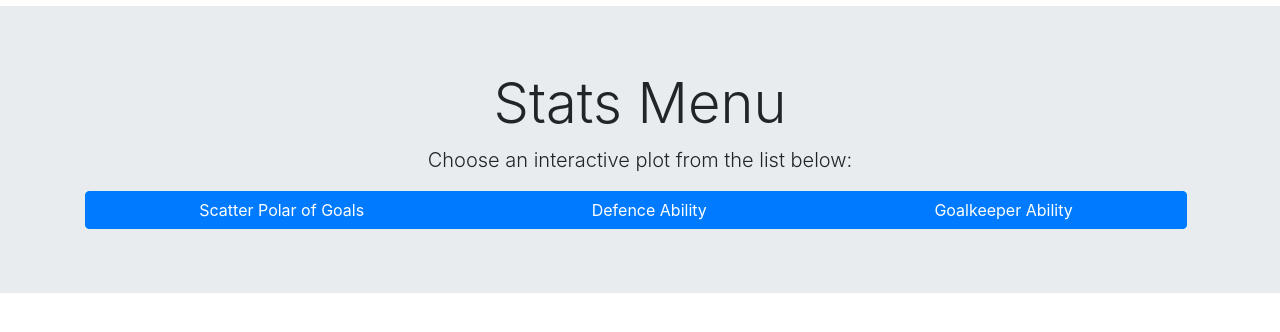
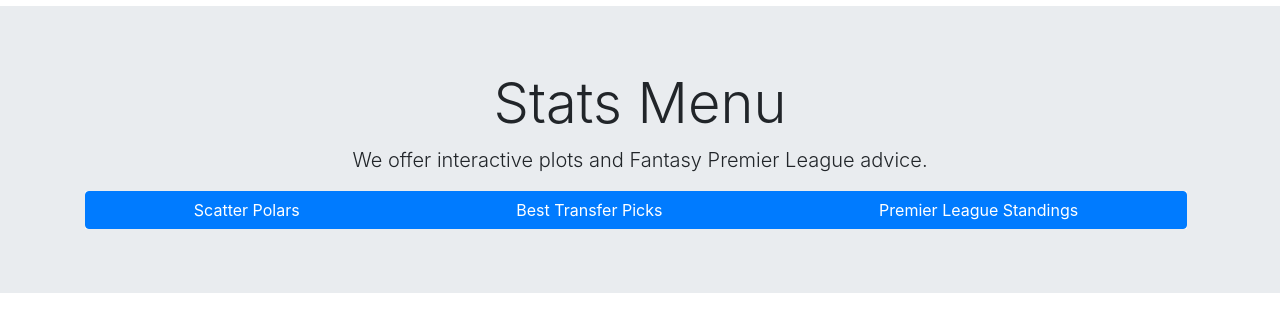
Before and after one commit to dilbourne/Soccer-Website-Django, a Django app: template src/stats/templates/stats/stats_home.html in a window 1280 px wide. Shown: the part 50-382 px from the top of the page. Run offline with Django 3.2, Linux system fonts and the light colour scheme; the template is opened without the code that fills it, so the values that code supplies are empty; some libraries are stand-ins or nearby versions.

Commit message:
content change

```diff
--- a/src/stats/templates/stats/stats_home.html
+++ b/src/stats/templates/stats/stats_home.html
@@ -10,17 +10,17 @@
 <div class="jumbotron jumbotron-fluid text-center">
     <div class="container">
       <h1 class="display-4">Stats Menu</h1>
-      <p class="lead">Choose an interactive plot from the list below:</p>
+      <p class="lead">We offer interactive plots and Fantasy Premier League advice.</p>
       <div class="btn-toolbar justify-content-between" role="toolbar" aria-label="List of Buttons for interactive plots">
           <div class="btn-group mr-2 bg-light" role="group" aria-label="First group">
               <button type="button" class="btn btn-primary">
-                  <a href="{% url 'stats:polar_scatter' %}" class="text-white">Scatter Polar of Goals</a>
+                  <a href="{% url 'stats:polar_scatter' %}" class="text-white">Scatter Polars</a>
               </button>
               <button type="button" class="btn btn-primary">
-                  <a href="#" class="text-white">Defence Ability</a>
+                  <a href="#" class="text-white">Best Transfer Picks</a>
               </button>
               <button type="button" class="btn btn-primary">
-                  <a href="#" class="text-white">Goalkeeper Ability</a>
+                  <a href="#" class="text-white">Premier League Standings</a>
               </button>
           </div>
       </div>
```
